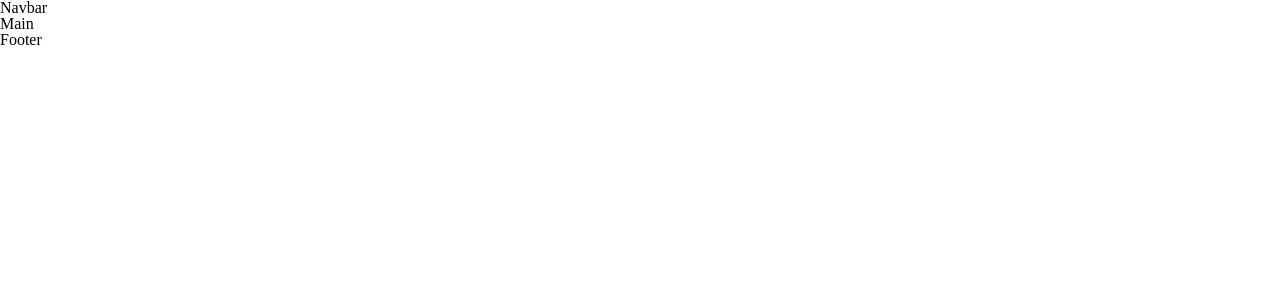
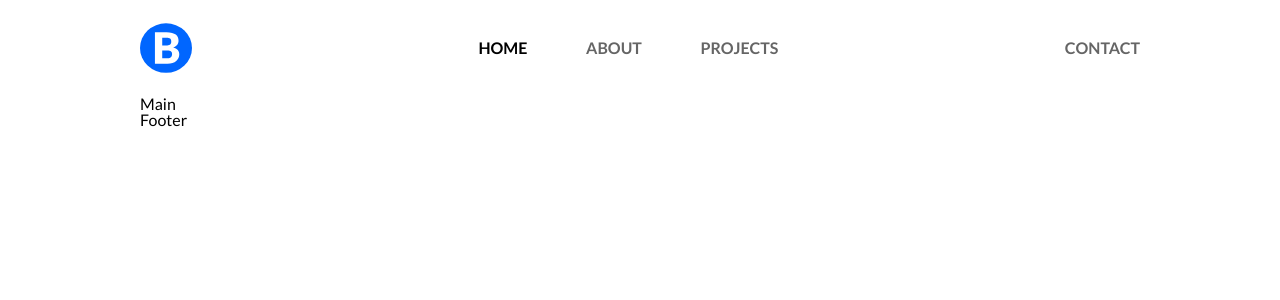
Before and after one commit to brianilles/portfolio-site, a React (Create React App) app: page / in a window 1280 px wide. Shown: the top 300 px of the page. Built offline with nearby package versions, Linux system fonts and the light colour scheme.

Commit message:
Nav complete

```diff
--- a/src/App.js
+++ b/src/App.js
@@ -5,15 +5,17 @@ import "./scss/App.scss";
 
 function App() {
   return (
+    <Router>
       <div className="App">
         <header className="App-header">
-        <div className="nav">
+          <div className="nav-wrapper">
             <Navbar />
           </div>
-        <div className="main">Main</div>
-        <div className="footer">Footer</div>
+          <div className="main-wrapper">Main</div>
+          <div className="footer-wrapper">Footer</div>
         </header>
       </div>
+    </Router>
   );
 }
 
--- a/src/components/Navbar.js
+++ b/src/components/Navbar.js
@@ -1,10 +1,30 @@
 import React from "react";
 import { NavLink } from "react-router-dom";
+import "../scss/Navbar.scss";
+import Blogo from "../assets/b-logo.svg";
 
 export default function Navbar() {
   return (
-    <div>
-      <p>Navbar</p>
+    <div className="nav">
+      <div className="left">
+        <img src={Blogo} alt="B logo" />
+      </div>
+      <div className="center">
+        <NavLink exact to="/" activeClassName="activeNav">
+          HOME
+        </NavLink>
+        <NavLink to="/about" activeClassName="activeNav">
+          ABOUT
+        </NavLink>
+        <NavLink to="/projects" activeClassName="activeNav">
+          PROJECTS
+        </NavLink>
+      </div>
+      <div className="right">
+        <NavLink to="/contact" activeClassName="activeNav">
+          CONTACT
+        </NavLink>
+      </div>
     </div>
   );
 }
--- a/src/scss/App.scss
+++ b/src/scss/App.scss
@@ -1,6 +1,13 @@
 @import url("https://fonts.googleapis.com/css?family=Lato:400,700,900&display=swap");
 
 * {
+  -webkit-font-smoothing: antialiased;
+  -moz-osx-font-smoothing: grayscale;
+}
+
+.App {
+  font-family: "Lato", sans-serif;
+  max-width: 1000px;
+  margin: 0 auto;
   box-sizing: border-box;
-  font-family: "Lato", sans-serif;
 }
--- /dev/null
+++ b/src/scss/Navbar.scss
@@ -0,0 +1,24 @@
+.nav {
+  display: flex;
+  justify-content: space-between;
+  align-items: center;
+  font-weight: 700;
+  height: 12vh;
+  img {
+    height: 52px;
+    width: 52px;
+  }
+  a {
+    text-decoration: none;
+    color: #000;
+    opacity: 0.6;
+  }
+  .center {
+    display: flex;
+    justify-content: space-between;
+    width: 30%;
+  }
+  .activeNav {
+    opacity: 1;
+  }
+}
```
Also changed, not shown: src/assets/b-logo.png (added). Lines whose indentation alone changed are shown as unchanged.
